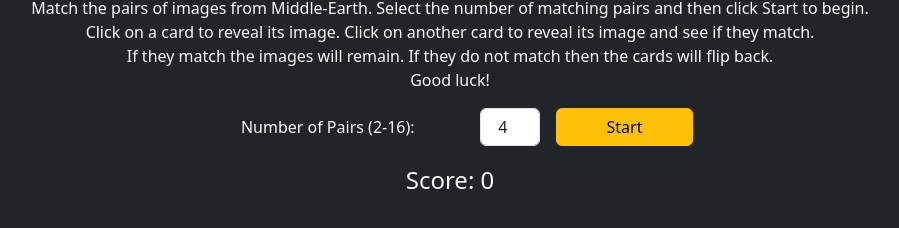
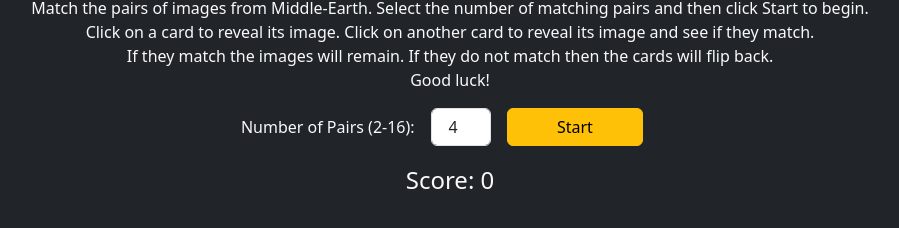
Before and after one commit to Ironmonkeynuts/middle-earth-memory-quest, a website: page index.html in a window 1280 px wide. Shown: the part 116-344 px from the top of the page, without its empty margins (190-1089 px from the left). Drawn offline with nearby package versions, Linux system fonts and the light colour scheme.

Commit message:
Fix: remove width for label

```diff
--- a/index.html
+++ b/index.html
@@ -20,7 +20,7 @@
             <div class="col-6">
                 <div class="d-flex align-items-center justify-content-center">
                     <!-- Input for selecting number of pairs -->
-                    <label for="pairs" class="w-50 me-3">Number of Pairs (2-16):</label> <!-- Moved form control class to input-->
+                    <label for="pairs" class="me-3">Number of Pairs (2-16):</label> <!-- Moved form control class to input-->
                     <input type="number" id="pairs" class="form-control text-center" min="2" max="16" value="4">
                     <!-- Button to start game-->
                     <button id="start-btn" class="w-25 btn btn-warning mx-3">Start</button>
```
